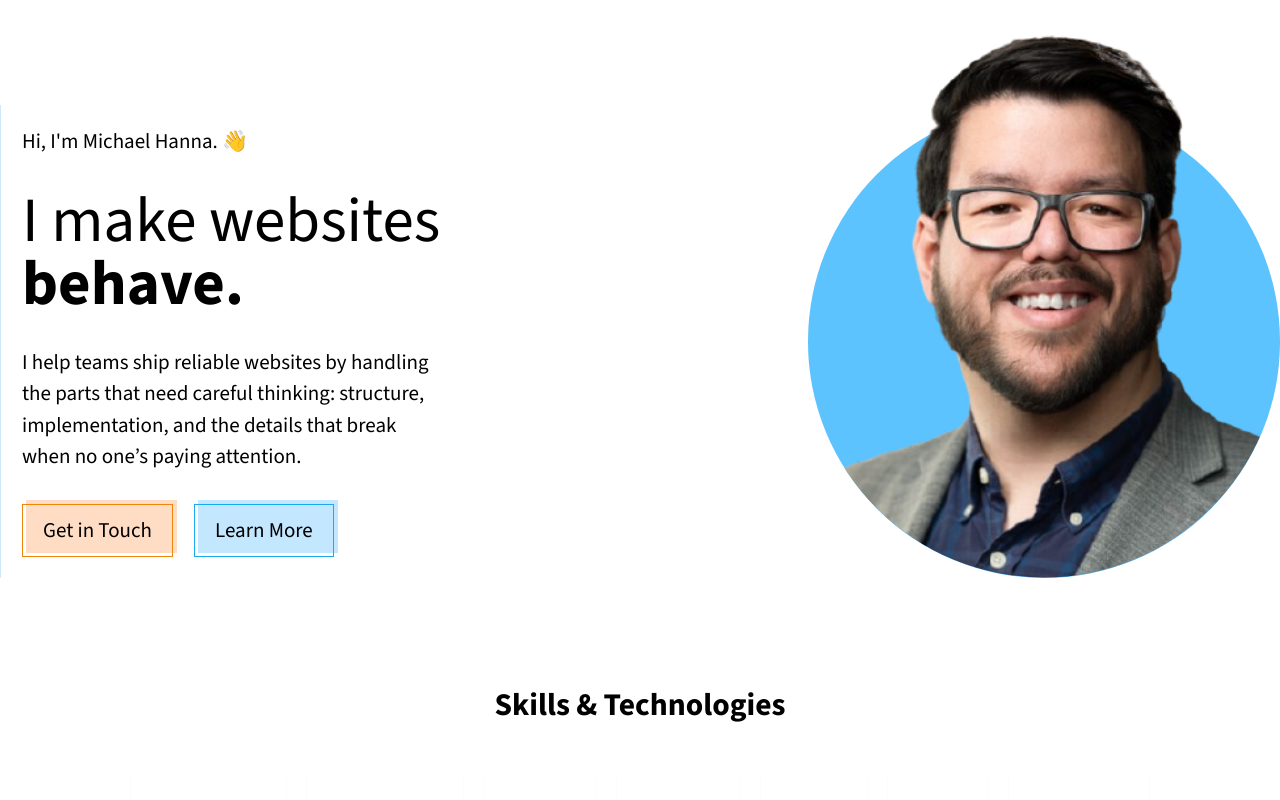
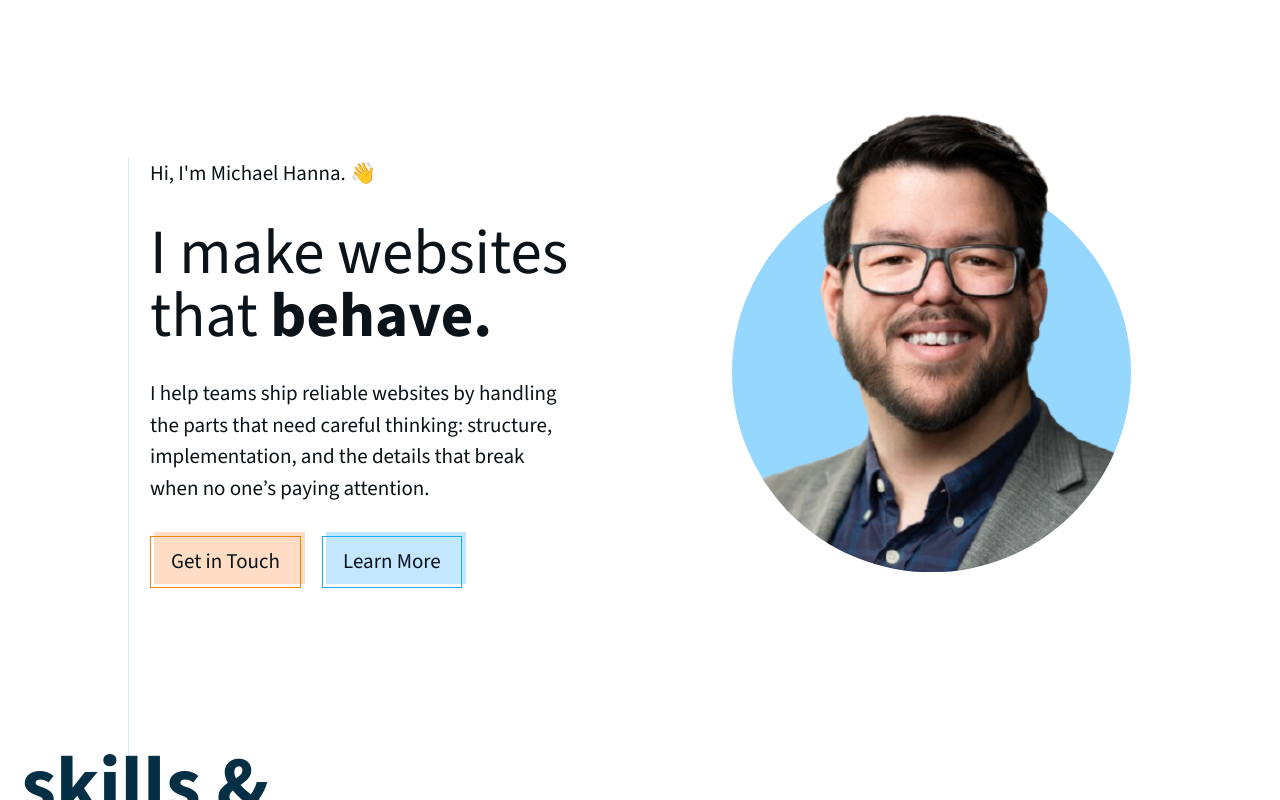
Before and after one commit to mrhanna/mrhanna-portfolio, a Next.js app: page / in a window 1280 px wide. Shown: the top 800 px of the page. Built offline with nearby package versions, Linux system fonts and the light colour scheme.

Commit message:
more tweaks

```diff
--- a/app/components/HeroSection.tsx
+++ b/app/components/HeroSection.tsx
@@ -4,9 +4,9 @@ import Image from 'next/image';
 
 export default function HeroSection() {
   return (
-    <section>
-      <div className="container mx-auto grid grid-cols-2 mt-20 sideline items-center">
-        <div className="md:order-2 w-60 aspect-square lg:w-90 relative bg-accent-blue-400 rounded-full justify-self-center md:justify-self-end">
+    <section className="overflow-x-clip">
+      <div className="container mx-auto flex flex-col gap-8 md:flex-row justify-between mt-30 pb-30 sideline items-center px-4">
+        <div className="md:order-2 w-24 md:w-54 aspect-square md:w-76 relative bg-accent-blue-300 rounded-full">
           <svg width="0" height="0" aria-hidden="true">
             <defs>
               <clipPath id="portrait-cut" clipPathUnits="objectBoundingBox">
@@ -30,7 +30,7 @@ export default function HeroSection() {
             className="absolute w-full bottom-0 left-0"
           />
         </div>
-        <div className="md:order-1 text-left prose max-w-90 pl-4">
+        <div className="md:order-1 text-left prose max-w-90 grow">
           <h1>
             Hi, I'm Michael Hanna.{' '}
             <span role="img" aria-label="waving hand">
@@ -40,7 +40,7 @@ export default function HeroSection() {
           <p className="text-5xl font-normal">
             I make websites
             <br />
-            <strong className="font-black">behave.</strong>
+            that <strong className="font-black">behave.</strong>
           </p>
           <p className="max-w-80">
             I help teams ship reliable websites by handling the parts that need
--- a/app/components/SkillsSection.tsx
+++ b/app/components/SkillsSection.tsx
@@ -47,11 +47,11 @@ export default function SkillsSection() {
   ];
 
   return (
-    <div className="bg-background-100 py-12 sm:py-20">
-      <div className="max-w-6xl mx-auto px-4 sm:px-6 lg:px-8">
+    <>
       <section>
-          <h2 className="text-xl sm:text-2xl font-bold text-gray-900 mb-6 sm:mb-8 text-center">
-            Skills & Technologies
+        <h2 className="sideline full-bleed text-6xl font-black lowercase px-4 text-left text-ui-blue-900">
+          Skills &<br />
+          Technologies
         </h2>
         <ul className="flex justify-center flex-wrap gap-5 sm:gap-4 gap my-8">
           {skills.map((skill) => (
@@ -86,7 +86,6 @@ export default function SkillsSection() {
           ))}
         </ul>
       </section>
-      </div>
-    </div>
+    </>
   );
 }
--- a/app/styles/globals.css
+++ b/app/styles/globals.css
@@ -5,6 +5,8 @@
 }
 
 @theme inline {
+  --sideline-color: var(--color-ui-blue-200);
+
   --color-*: initial;
 
   --color-accent-orange-50: oklch(0.99 0.02 58);
@@ -171,14 +173,43 @@
   }
 }
 
-/*
-  The default border color has changed to `currentcolor` in Tailwind CSS v4,
-  so we've added these compatibility styles to make sure everything still
-  looks the same as it did with Tailwind CSS v3.
+@layer theme {
+  :root {
+    --container-max: 100%;
+    font-size: 17px;
 
-  If we ever want to remove these styles, we need to add an explicit border
-  color utility to any element that depends on these defaults.
-*/
+    @media (min-width: 1024px) {
+      font-size: 21px;
+    }
+  }
+
+  @media (min-width: 640px) {
+    :root {
+      --container-max: 640px;
+    }
+  }
+  @media (min-width: 768px) {
+    :root {
+      --container-max: 768px;
+    }
+  }
+  @media (min-width: 1024px) {
+    :root {
+      --container-max: 1024px;
+    }
+  }
+  /* @media (min-width: 1280px) {
+    :root {
+      --container-max: 1280px;
+    }
+  }
+  @media (min-width: 1536px) {
+    :root {
+      --container-max: 1280px;
+    }
+  } */
+}
+
 @layer base {
   *,
   ::after,
@@ -188,12 +219,9 @@
     border-color: var(--color-gray-200, currentcolor);
   }
 
-  :root {
-    font-size: 21px;
-  }
-
   body {
     font-family: var(--font-sans);
+    color: var(--color-ui-blue-950);
   }
 }
 
@@ -255,14 +283,38 @@
   }
 }
 
+@utility container {
+  width: 100%;
+  max-width: var(--container-max);
+  @apply mx-auto;
+}
+
 @layer utilities {
-  @media (min-width: 1536px) {
-    .container {
-      max-width: 1280px;
+  /* container {
+    width: 100%;
+    max-width: var(--container-max);
+    @apply mx-auto;
+  } */
+
+  .sideline {
+    border-left: 1px solid var(--sideline-color);
+  }
+
+  .sideline.full-bleed {
+    border-left: none;
+    position: relative;
+    z-index: 0;
+    display: block;
+
+    &::before {
+      content: '';
+      position: absolute;
+      left: calc(50% - (var(--container-max) / 2));
+      width: 1px;
+      background-color: var(--sideline-color);
+      top: 0;
+      height: 100%;
+      z-index: -1;
     }
   }
-
-  .sideline {
-    @apply border-l border-l-ui-blue-200;
-  }
 }
```
Lines whose indentation alone changed are shown as unchanged.
